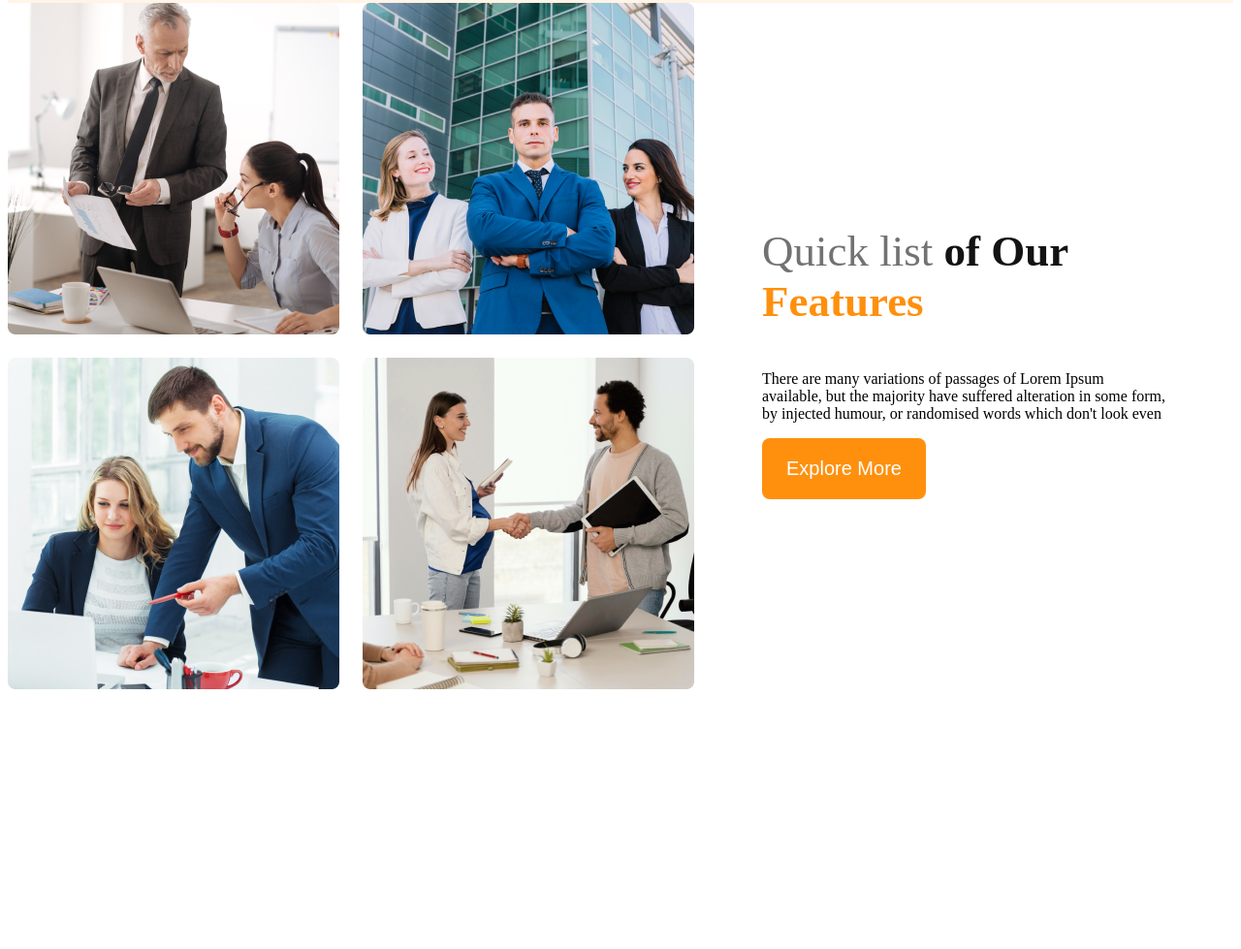
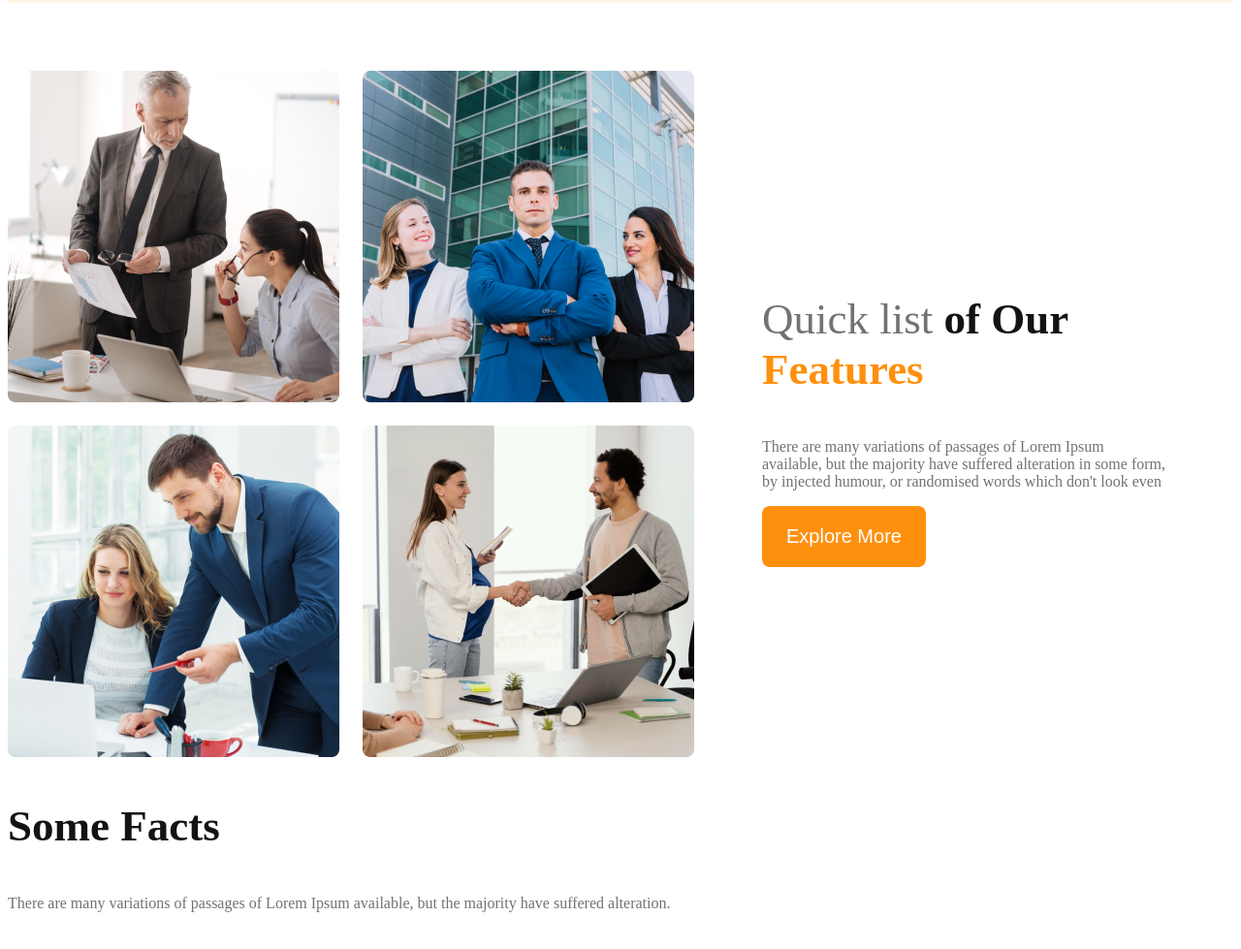
Before and after one commit to Kamrulthedev/my-architects-resouces-g3, a plain HTML site: page index.html in a window 1280 px wide. Shown: the part 1027-2006 px from the top of the page at 97% size. Before the commit the page ends 1746 px from the top, so only its background shows below. Drawn offline with Linux system fonts and the light colour scheme.

Commit message:
re use color

```diff
--- a/Styles/arcited.CSS
+++ b/Styles/arcited.CSS
@@ -18,7 +18,7 @@
     justify-content: space-between;
     align-items: center;
  }
- .nav-title{
+ .reusod-color{
     font-size: 45px;
     color: #131313;
     font-weight: 700;
@@ -47,32 +47,13 @@
     font-weight: 700;
     color: #131313;
 }
-.banner-discrption{
+.re-used-colo{
     color: #727272;
 }
 .bannaer img{
     width: 100%;
     padding: 20px;
     display: flex;
-}
-/* responsive media quries */
-@media screen and (max-width:576px) {
-    header{
-        padding: 20px;
-    }
-    nav{
-        flex-direction: column;
-    }
-}
-@media screen and (min-width:576px) and(max-width:960px) {
-
-       header{
-        padding: 50px;
-       }
-
-    nav{
-        flex-direction: column;
-    }
 }
 
 /* header style end */
@@ -81,7 +62,7 @@
 /* main style sterdt */
 main{
     max-width: 1400px;
-    margin: 0 auto;
+    margin: 70px auto;
 }
 /* temas style */
   .temas-container{
@@ -112,3 +93,31 @@ main{
     color: #131313;
     font-weight: 700;
 }
+
+
+
+
+
+/* responsive media quries */
+@media screen and (max-width:576px) {
+    header{
+        padding: 20px;
+    }
+    nav{
+        flex-direction: column;
+    }
+    .temas-container{
+        flex-direction: column;
+    }
+
+}
+@media screen and (min-width:576px) and(max-width:960px) {
+
+       header{
+        padding: 50px;
+       }
+
+    nav{
+        flex-direction: column;
+    }
+}
--- a/index.html
+++ b/index.html
@@ -10,7 +10,7 @@
     <header>
         <!-- header sterting -->
         <nav>
-        <h3 class="nav-title">G3 Architects</h3>
+        <h3 class="reusod-color">G3 Architects</h3>
          <ul>
             <li><a href="">Home</a></li>
              <li> <a href="">About</a></li>
@@ -20,7 +20,7 @@
         </nav>
          <div class="bannaer">
           <div class="banner-contant"> <h1 class="banner-title">Brand New  Group of Architecs</h1>
-            <p class="banner-discrption">There are many variations of passages of Lorem Ipsum available, but the majority have suffered alteration in some form, by injected humour, or randomised words which don't look even</p>
+            <p class="re-used-colo">There are many variations of passages of Lorem Ipsum available, but the majority have suffered alteration in some form, by injected humour, or randomised words which don't look even</p>
           <button class="btn-primary">Explore More</button>
          </div>
       <img src="images/banner.png" alt="">
@@ -38,9 +38,20 @@
         </div>
             <div class="temas-content">
               <h3 class="temas-title"><span class="Quick-text">Quick list</span> <span class="text-our"> of Our </span> <span class="text-features">Features</span></h3>
-                <p class="temas-prageup">There are many variations of passages of Lorem Ipsum available, but the majority have suffered alteration in some form, by injected humour, or randomised words which don't look even</p>
+                <p class="re-used-colo">There are many variations of passages of Lorem Ipsum available, but the majority have suffered alteration in some form, by injected humour, or randomised words which don't look even</p>
                 <button class="btn-primary">Explore More</button>
             </div>
+       </section>
+       <!-- section sterring closed -->
+       <!-- Fraturer section -->
+       <section>
+
+       </section>
+       <!-- Fraturer section end -->
+       <!-- sterring Some Faktion -->
+       <section>
+        <h3 class="reusod-color">Some Facts</h3>
+        <p class="re-used-colo">There are many variations of passages of Lorem Ipsum available, but the majority have suffered alteration.</p>
        </section>
     </main>
     <footer>
```
